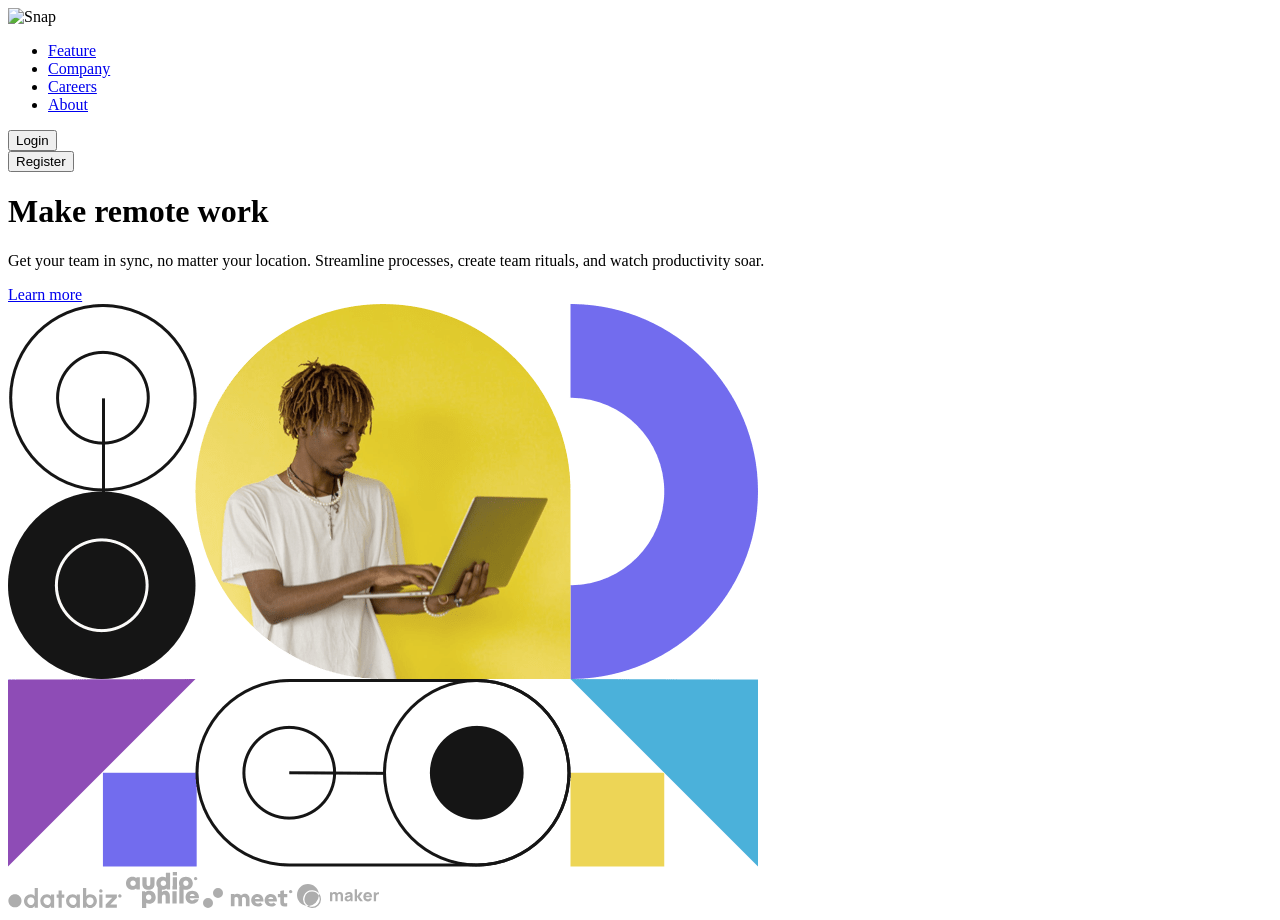
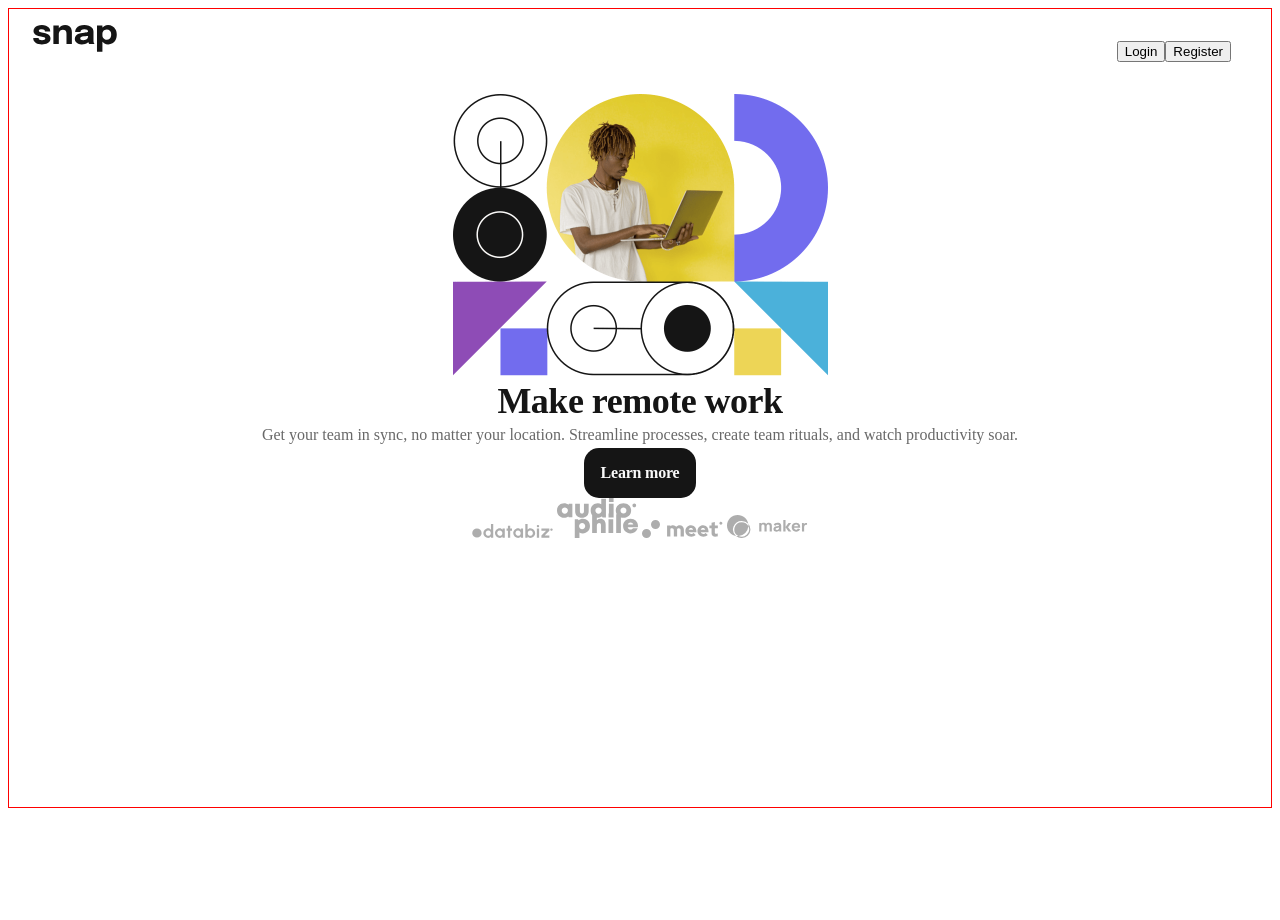
Before and after one commit to Edg3Runner/Snap, a plain HTML site: page index.html in a window 1280 px wide. After the commit the page ends 816 px from the top, so only its background shows below. Drawn offline with Linux system fonts and the light colour scheme.

Commit message:
added base styling

```diff
--- a/index.html
+++ b/index.html
@@ -9,26 +9,27 @@
       sizes="32x32"
       href="./assets/images/favicon-32x32.png"
     />
-
+    <link rel="stylesheet" href="style.css" />
     <title>Frontend Mentor | Intro component with sign up form</title>
   </head>
   <body>
+    <div class="wrapper">
       <header class="header">
         <div class="header__logo">
           <img
-          src="./assets/images/snap.svg"
+            src="./assets/images/logo.svg"
             alt="Snap"
             height="26.58"
             width="83.5"
           />
         </div>
         <nav class="header nav">
-        <ul nav__list>
+          <!-- <ul nav__list>
             <li class="nav__item"><a href="#">Feature</a></li>
             <li class="nav__item"><a href="#">Company</a></li>
             <li class="nav__item"><a href="#">Careers</a></li>
             <li class="nav__item"><a href="#">About</a></li>
-        </ul>
+          </ul> -->
           <section class="auth">
             <form class="auth__form--login">
               <button class="button">Login</button>
@@ -41,7 +42,7 @@
       </header>
       <main class="cta">
         <h1 class="cta--primary">Make remote work</h1>
-      <p class="cta--subtitle">
+        <p class="cta--secondary">
           Get your team in sync, no matter your location. Streamline processes,
           create team rituals, and watch productivity soar.
         </p>
@@ -50,21 +51,38 @@
           <img
             src="./assets/images/image-hero-mobile.png"
             alt="Colorful mozaic background with a man standing working on a laptop. "
+            width="375px"
           />
         </div>
         <section class="clients">
           <img
             src="./assets/images/client-databiz.svg"
             alt="Databiz company logo"
+            width="81.25"
+            height="auto"
           />
           <img
             src="./assets/images/client-audiophile.svg"
             alt="Audiophile company logo"
+            width="81.25"
+            height="auto"
           />
-        <img src="./assets/images/client-meet.svg" alt="Meet company logo" />
-        <img src="./assets/images/client-maker.svg" alt="Maker Company logo" />
+          <img
+            src="./assets/images/client-meet.svg"
+            alt="Meet company logo"
+            width="81.25"
+            height="auto"
+          />
+
+          <img
+            src="./assets/images/client-maker.svg"
+            alt="Maker Company logo"
+            width="81.25"
+            height="auto"
+          />
         </section>
       </main>
       <script src="index.js"></script>
+    </div>
   </body>
 </html>
--- a/style.css
+++ b/style.css
@@ -0,0 +1,117 @@
+:root {
+  /* Typography */
+
+  --c-black: #151515;
+  --c-light-grey: #adadad;
+  --c-medium-grey: #686868;
+  --c-almost-white: #fafafa;
+
+  --f-heading-l: 80px;
+  --f-heading-s: 36px;
+  --f-body-s: clamp(
+    0.875rem,
+    0.8309859154929577rem + 0.18779342723004694vw,
+    1rem
+  );
+  --f-body-m: clamp(
+    1.125rem,
+    0.9049295774647887rem + 0.9389671361502347vw,
+    1.75rem
+  );
+  --f-button: clamp(
+    1.125rem,
+    0.9049295774647887rem + 0.9389671361502347vw,
+    1.75rem
+  );
+}
+
+@media (width < 1440px) {
+  *,
+  *::before,
+  *::after {
+    box-sizing: border-box;
+  }
+
+  body {
+    font-size: var(--f-body-s);
+    box-sizing: border-box;
+  }
+
+  h1,
+  h2,
+  p {
+    margin: 0;
+  }
+
+  .wrapper {
+    padding: 0 8px;
+    display: flex;
+    flex-direction: column;
+    border: 1px solid red;
+    height: 100vh;
+    margin: 0 auto;
+  }
+
+  .header {
+    display: flex;
+    justify-content: space-between;
+    padding: 1rem;
+  }
+
+  .auth {
+    display: flex;
+  }
+
+  .cta {
+    display: flex;
+    flex-direction: column;
+    justify-content: center;
+    align-items: center;
+    /* padding: 24px 16px; */
+  }
+
+  .cta--primary {
+    text-align: center;
+    font-size: 36px;
+    font-weight: bold;
+    /* line-height: 42px; */
+    letter-spacing: -0.5px;
+    color: var(--c-black);
+    order: 1;
+    /* padding: 0 8px; */
+  }
+  .cta--secondary {
+    font-size: 16px;
+    font-weight: medium;
+    line-height: 26px;
+    letter-spacing: 0;
+    color: var(--c-medium-grey);
+    order: 2;
+  }
+
+  .cta__image {
+    order: 0;
+  }
+
+  .cta__link {
+    order: 3;
+  }
+
+  .cta__link {
+    display: block;
+    padding: 12px 17px;
+    border-radius: 15px;
+    color: var(--c-almost-white);
+    background-color: var(--c-black);
+    font-size: 16px;
+    font-weight: bold;
+    line-height: 26px;
+    letter-spacing: -0.22px;
+    text-decoration: none;
+    text-align: center;
+  }
+
+  .clients {
+    order: 4;
+  }
+}
```
Lines whose indentation alone changed are shown as unchanged.
